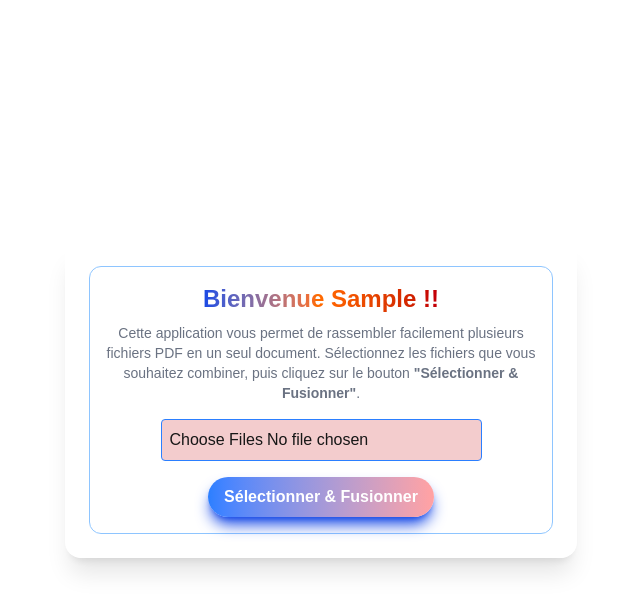
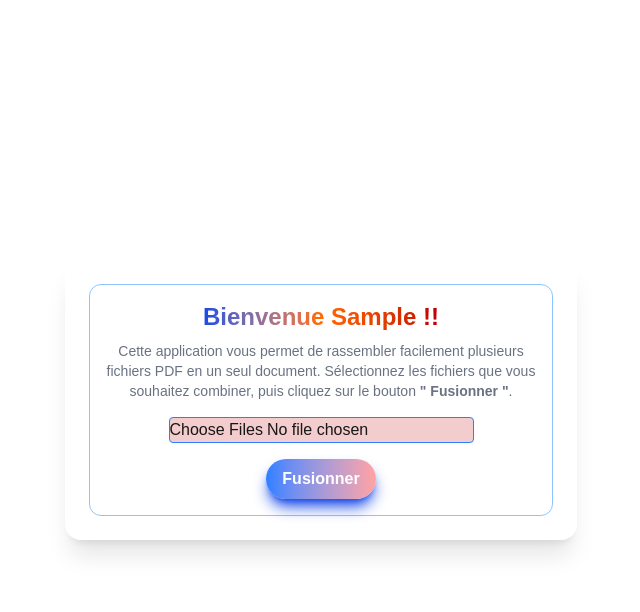
Before and after one commit to Marcel-png/fusion_pdf, a Next.js app: page / in a window 1280 px wide. Both pictures are taken after typing "Sample" into the empty fields and a click on the button "Cliquez ici pour commencer". Shown: the top 612 px of the page, without its empty margins (319-959 px from the left). Built offline with nearby package versions, Linux system fonts and the light colour scheme.

Commit message:
Update heart.tsx

```diff
--- a/app/composants/heart.tsx
+++ b/app/composants/heart.tsx
@@ -71,10 +71,11 @@ export default function App() {
             </span>
             <span className="mt-2 text-sm text-gray-500 max-w-md">
               Cette application vous permet de rassembler facilement plusieurs fichiers PDF en un seul document.
-              Sélectionnez les fichiers que vous souhaitez combiner, puis cliquez sur le bouton <strong>"Sélectionner & Fusionner"</strong>.
+              Sélectionnez les fichiers que vous souhaitez combiner, puis cliquez sur le bouton <strong>" Fusionner "</strong>.
             </span>
 
             <input
+placeholder="Sélectionner"
               type="file"
               multiple
               accept="application/pdf"
@@ -82,7 +83,8 @@ export default function App() {
                 const selectedFiles = e.target.files ? Array.from(e.target.files) : []
                 setFiles(selectedFiles)
               }}
-              className="mt-4 mb-2 bg-red-700/20 p-2 rounded border border-blue-500 cursor-pointer"
+              className="mt-4 mb-2 bg-red-700/20 p-2
+sm:p-0 rounded border border-blue-500 cursor-pointer"
               disabled={loading}
             />
 
@@ -92,7 +94,7 @@ export default function App() {
               className={buttonClass}
               disabled={loading}
             >
-              {loading ? "Fusion en cours..." : "Sélectionner & Fusionner"}
+              {loading ? "Fusion en cours..." : " Fusionner "}
             </button>
           </div>
         ) : (
```
